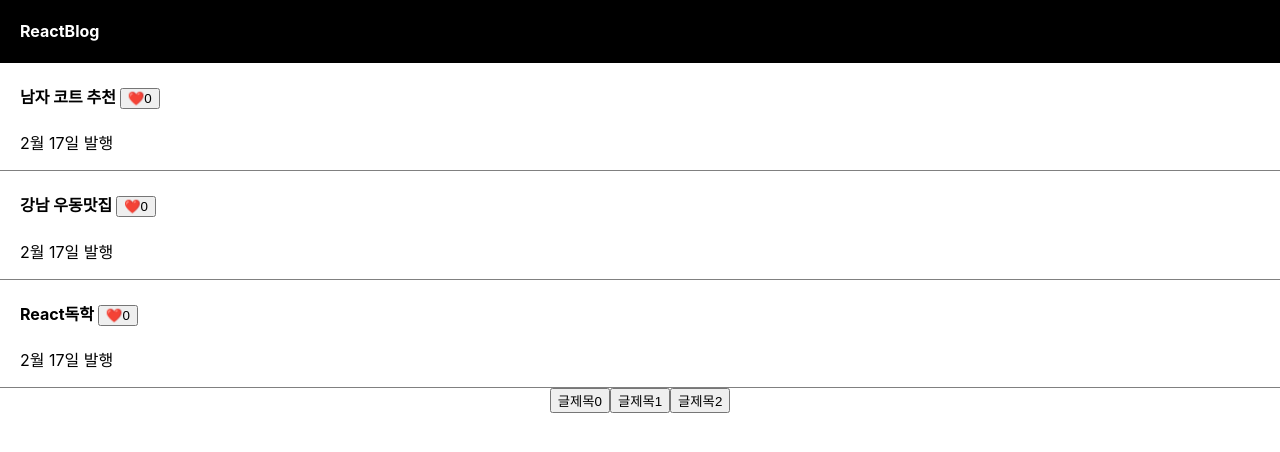
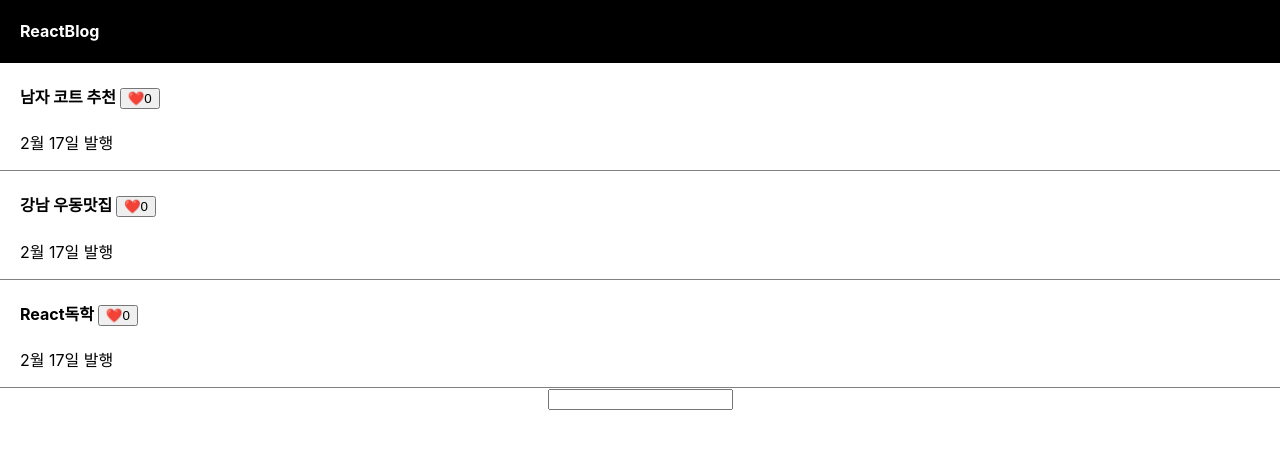
Before and after one commit to 5wintaek/React-blog, a React (Create React App) app: page / in a window 1280 px wide. Shown: the top 452 px of the page. Built offline with nearby package versions, Linux system fonts and the light colour scheme.

Commit message:
[learn] 사용자가 입력한 글 다루기 과제 전

```diff
--- a/src/App.jsx
+++ b/src/App.jsx
@@ -34,27 +34,12 @@ function App() {
         );
       })}
 
-      <button
-        onClick={() => {
-          setTitle(0);
+      <input
+        type="text"
+        onChange={(e) => {
+          console.log(e.target.value);
         }}
-      >
-        글제목0
-      </button>
-      <button
-        onClick={() => {
-          setTitle(1);
-        }}
-      >
-        글제목1
-      </button>
-      <button
-        onClick={() => {
-          setTitle(2);
-        }}
-      >
-        글제목2
-      </button>
+      />
 
       {modal == true ? (
         <Modal title={title} 글제목변경={글제목변경} 글제목={글제목} />
```
